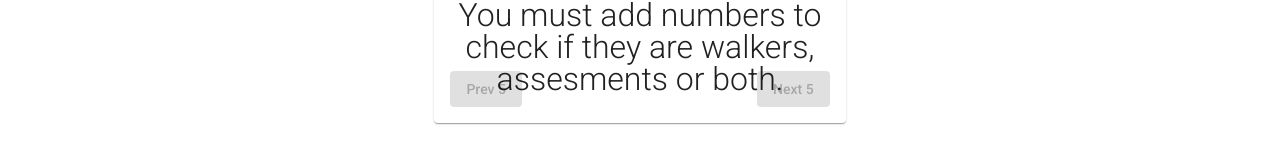
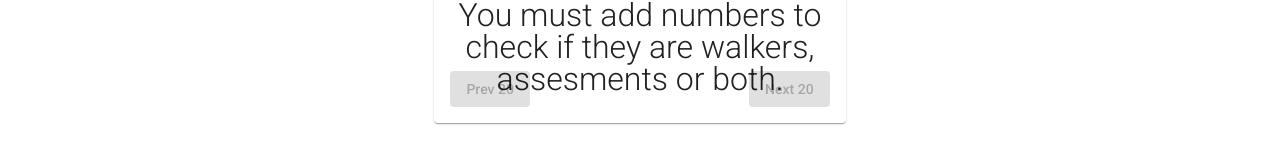
Before and after one commit to emmanuelrar/Walkers-Technical-Exercise-Emmanuel, an Angular app: page / in a window 1280 px wide. Shown: the part 359-522 px from the top of the page. Built offline with nearby package versions, Linux system fonts and the light colour scheme.

Commit message:
Changing howManyToShow to 20 to fit with the requirements.

```diff
--- a/src/app/app.component.ts
+++ b/src/app/app.component.ts
@@ -10,7 +10,7 @@ import { FormControl, FormGroup, Validators } from '@angular/forms';
 export class AppComponent {
 
   title = 'Walker Test';
-  howManyToShow = 5;
+  howManyToShow = 20;
 
   minToShow = 0;
   maxToShow = this.howManyToShow;
```
